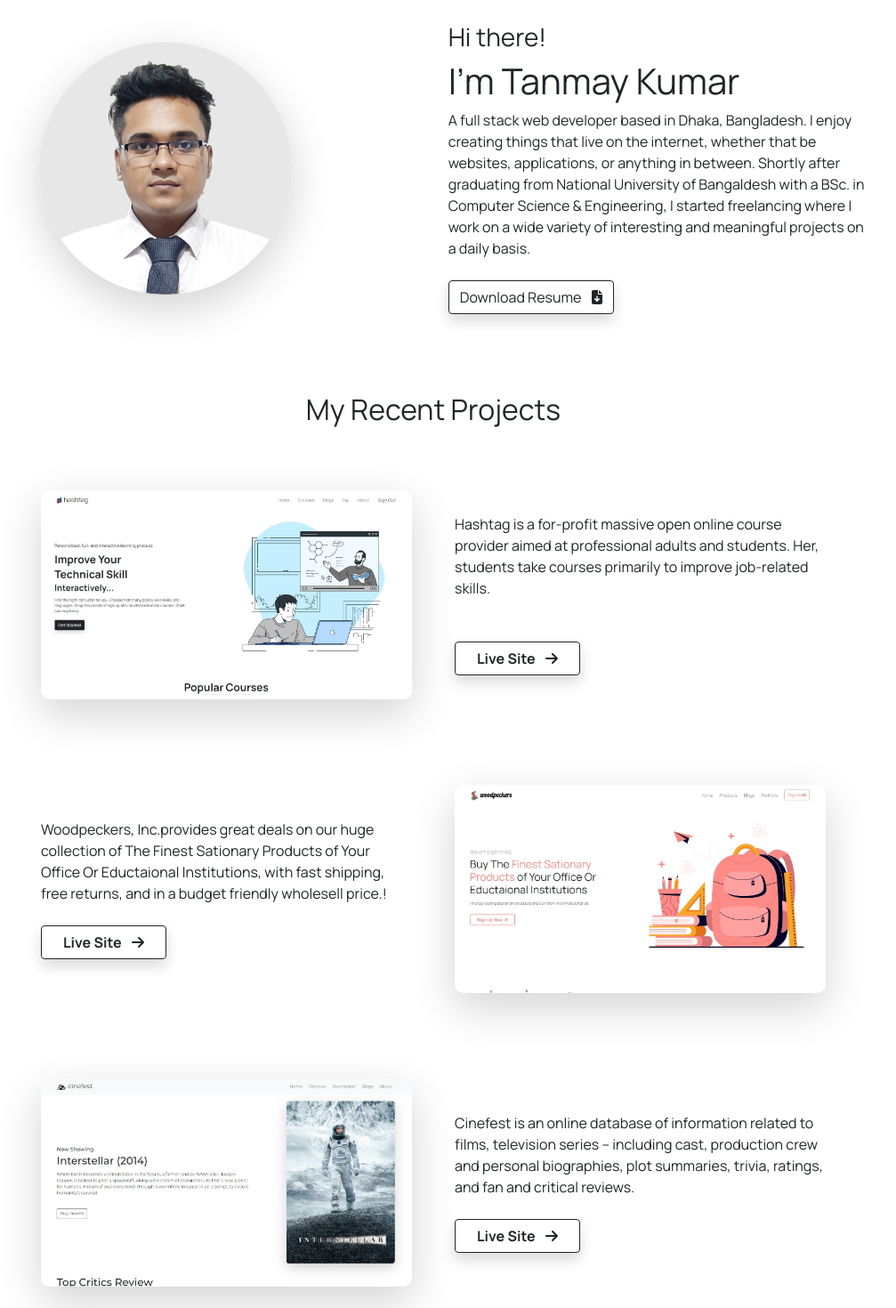
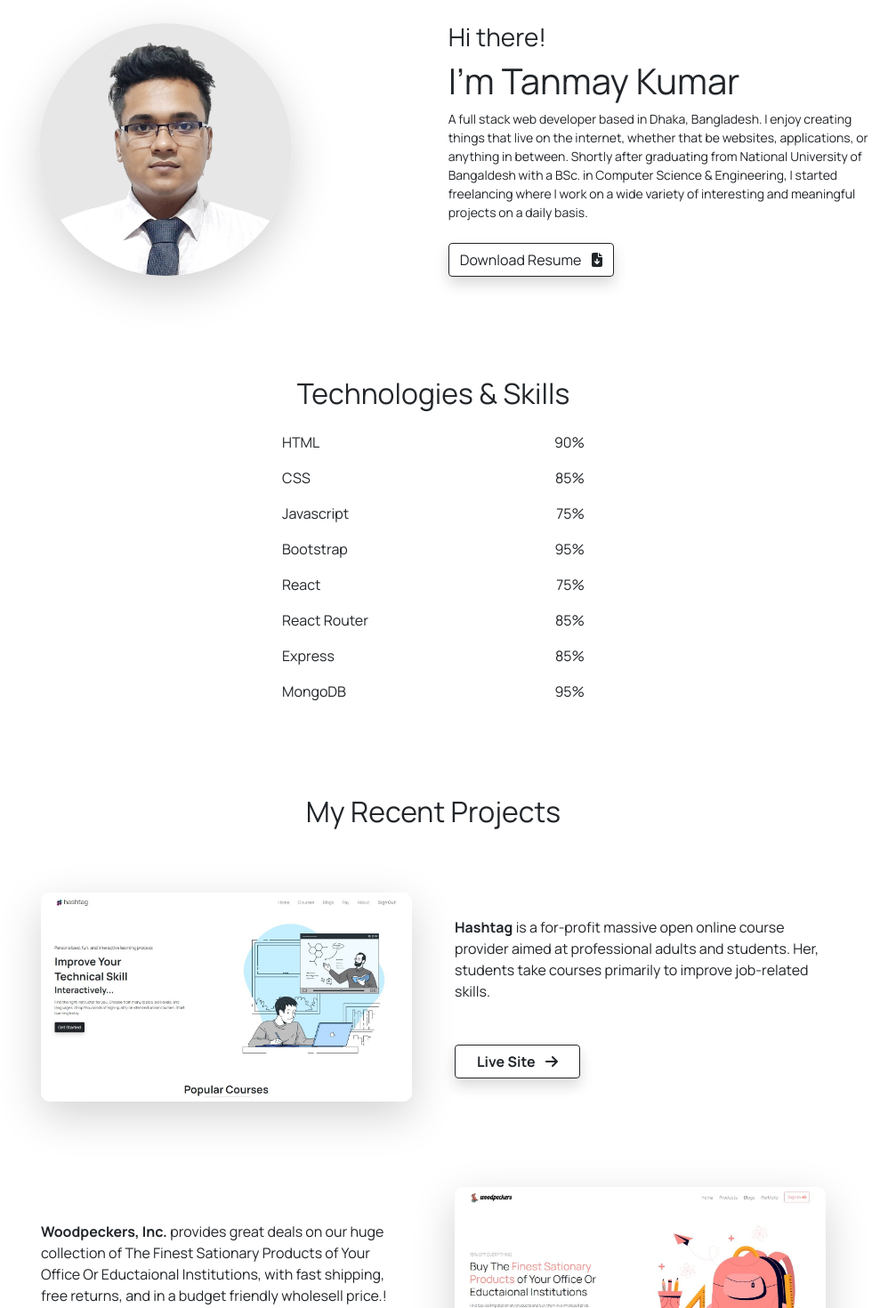
Before and after one commit to itstanmaykumar/wood-peckers-client-side, a React (Create React App) app: page /portfolio in a window 1280 px wide. Shown: the part 120-1590 px from the top of the page at 89% size, without its empty margins (153-1160 px from the left). Built offline with nearby package versions, Linux system fonts and the light colour scheme; no server answers; the HTML template or start-up script is replaced by a standard one.

Commit message:
portfolio updated

```diff
--- a/src/components/Portfolio/Portfolio.js
+++ b/src/components/Portfolio/Portfolio.js
@@ -16,10 +16,45 @@ const Portfolio = () => {
                 <div className="col-lg-6 my-5 px-5">
                     <h3>Hi there!</h3>
                     <h1>I'm <span>Tanmay Kumar</span></h1>
-                    <p className='mb-4'>
+                    <small className='d-block mb-4'>
                         A full stack web developer based in Dhaka, Bangladesh. I enjoy creating things that live on the internet, whether that be websites, applications, or anything in between. Shortly after graduating from National University of Bangaldesh with a BSc. in Computer Science & Engineering, I started freelancing where I work on a wide variety of interesting and meaningful projects on a daily basis.
-                    </p>
+                    </small>
                     <a className='btn btn-outline-dark shadow' href='https://drive.google.com/file/d/1ooOsCEIZD8JJOvnQ4MsFoWNQO2tmusdX/view?usp=sharing' target="_blank">Download Resume <FontAwesomeIcon className='ps-2' icon={faFileDownload} /></a>
+                </div>
+            </section>
+            <section className="container px-5 pt-3 mb-5">
+                <h2 className='mt-5 mb-4 text-center'>Technologies & Skills</h2>
+                <div className='col-md-4 mx-auto d-flex justify-content-between'>
+                    <p>HTML</p>
+                    <p>90%</p>
+                </div>
+                <div className='col-md-4 mx-auto d-flex justify-content-between'>
+                    <p>CSS</p>
+                    <p>85%</p>
+                </div>
+                <div className='col-md-4 mx-auto d-flex justify-content-between'>
+                    <p>Javascript</p>
+                    <p>75%</p>
+                </div>
+                <div className='col-md-4 mx-auto d-flex justify-content-between'>
+                    <p>Bootstrap</p>
+                    <p>95%</p>
+                </div>
+                <div className='col-md-4 mx-auto d-flex justify-content-between'>
+                    <p>React</p>
+                    <p>75%</p>
+                </div>
+                <div className='col-md-4 mx-auto d-flex justify-content-between'>
+                    <p>React Router</p>
+                    <p>85%</p>
+                </div>
+                <div className='col-md-4 mx-auto d-flex justify-content-between'>
+                    <p>Express</p>
+                    <p>85%</p>
+                </div>
+                <div className='col-md-4 mx-auto d-flex justify-content-between'>
+                    <p>MongoDB</p>
+                    <p>95%</p>
                 </div>
             </section>
             <section className='py-3 mb-5'>
@@ -32,7 +67,7 @@ const Portfolio = () => {
                     </div>
                     <div className="col-lg-6 col-md-9 pb-4 px-4 py-lg-4 my-4 mx-auto">
                         <p className='mb-lg-5'>
-                            Hashtag is a for-profit massive open online course provider aimed at professional adults and students. Her, students take courses primarily to improve job-related skills.
+                            <span className='fw-bold'>Hashtag</span> is a for-profit massive open online course provider aimed at professional adults and students. Her, students take courses primarily to improve job-related skills.
                         </p>
                         <a className='btn btn-outline-dark shadow px-4 fw-bold' href="https://hashtag-school.web.app/" target="_blank">Live Site <FontAwesomeIcon className='ps-2' icon={faArrowRight} /></a>
                     </div>
@@ -45,7 +80,7 @@ const Portfolio = () => {
                     </div>
                     <div className="col-lg-6 col-md-9 pb-4 px-4 py-lg-4 my-4 mx-auto order-lg-0">
                         <p className='mb-lg-4'>
-                            Woodpeckers, Inc.provides great deals on our huge collection of The Finest Sationary Products of Your Office Or Eductaional Institutions, with fast shipping, free returns, and in a budget friendly wholesell price.!
+                            <span className='fw-bold'>Woodpeckers, Inc.</span> provides great deals on our huge collection of The Finest Sationary Products of Your Office Or Eductaional Institutions, with fast shipping, free returns, and in a budget friendly wholesell price.!
                         </p>
                         <a className='btn btn-outline-dark shadow px-4 fw-bold' href="https://wood-peckers.web.app/" target="_blank">Live Site <FontAwesomeIcon className='ps-2' icon={faArrowRight} /></a>
                     </div>
@@ -58,7 +93,7 @@ const Portfolio = () => {
                     </div>
                     <div className="col-lg-6 col-md-9 pb-4 px-4 py-lg-4 my-4 mx-auto">
                         <p className='mb-lg-4'>
-                            Cinefest is an online database of information related to films, television series – including cast, production crew and personal biographies, plot summaries, trivia, ratings, and fan and critical reviews.
+                            <span className='fw-bolder'>Cinefest</span> is an online database of information related to films, television series – including cast, production crew and personal biographies, plot summaries, trivia, ratings, and fan and critical reviews.
                         </p>
                         <a className='btn btn-outline-dark shadow px-4 fw-bold' href="https://cinefest.netlify.app/" target="_blank">Live Site <FontAwesomeIcon className='ps-2' icon={faArrowRight} /></a>
                     </div>
@@ -100,6 +135,19 @@ const Portfolio = () => {
                     </div>
                 </div>
             </section>
+            <section>
+                <h4 className='my-4 text-center fw-bolder'>Knock Me For A Project</h4>
+                <div className='mx-auto text-center'>
+                    <p><span className='fw-bolder'>Email: </span>itstanmaykumar@gmail.com</p>
+                    <p className='pt-4 fw-bold'>Follow Me on Social Medias</p>
+                    <p>
+                        <a className='mx-3 text-dark pointer'><i className="fab fa-facebook-f"></i></a>
+                        <a className='mx-3 text-dark pointer'><i className="fab fa-twitter"></i></a>
+                        <a className='mx-3 text-dark pointer'><i className="fab fa-google-plus-g"></i></a>
+                        <a className='mx-3 text-dark pointer'><i className="fab fa-linkedin-in"></i></a>
+                    </p>
+                </div>
+            </section>
         </main>
     );
 };
```
